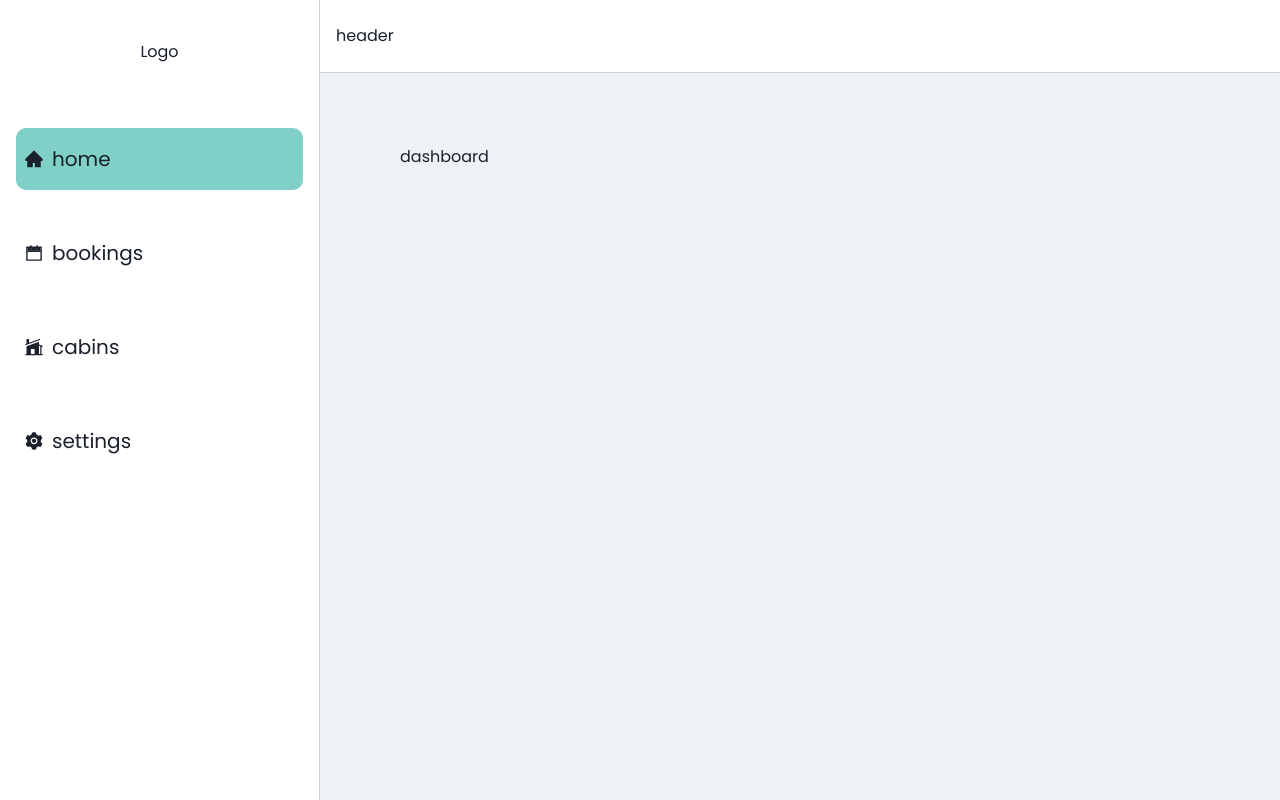
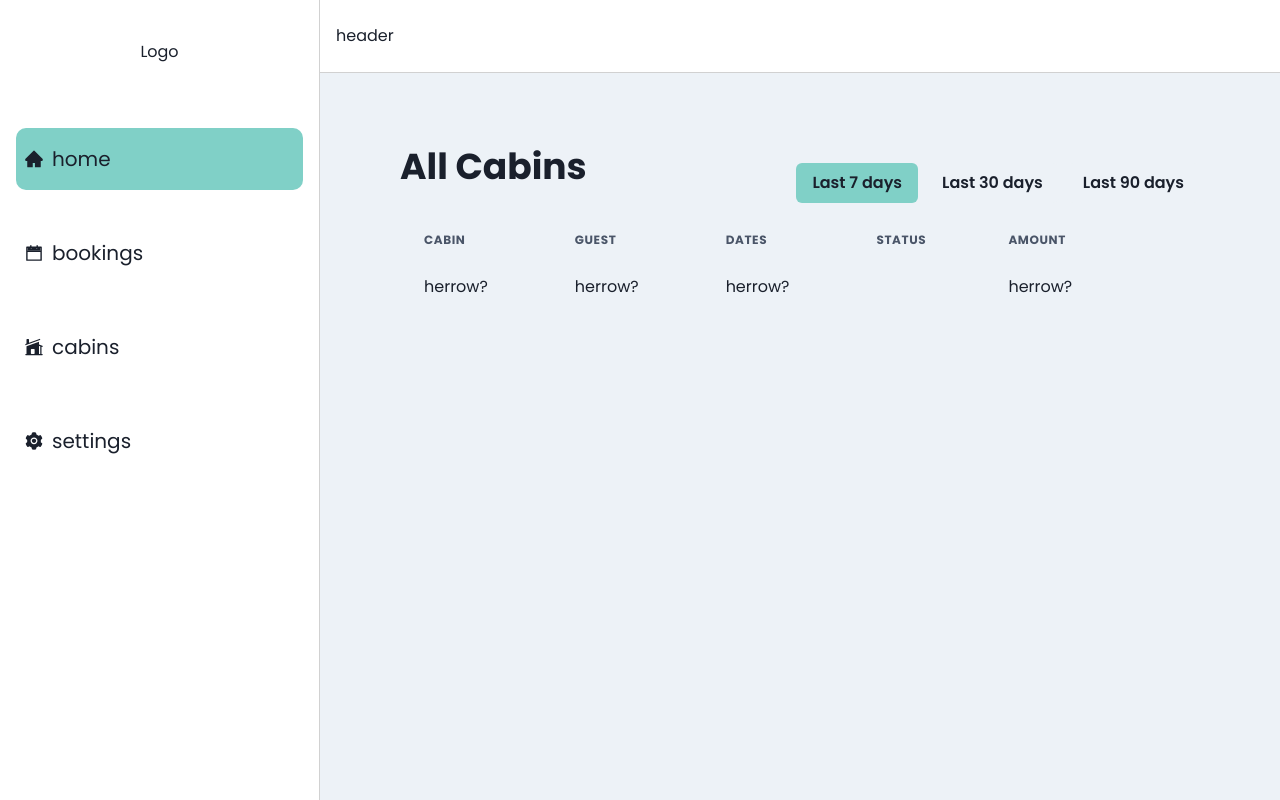
Before and after one commit to jasonLapina/Laps-RNR, a React (Vite) app: page / in a window 1280 px wide. Built offline with nearby package versions, Linux system fonts and the light colour scheme.

Commit message:
dashboard init

```diff
--- /dev/null
+++ b/src/features/Dashboard/DashboardTable.jsx
@@ -0,0 +1,39 @@
+import {
+  Table,
+  Thead,
+  Tbody,
+  Tr,
+  Th,
+  Td,
+  TableContainer,
+} from "@chakra-ui/react";
+function DashboardTable() {
+  return (
+    <TableContainer>
+      <Table variant='simple'>
+        <Thead>
+          <Tr>
+            <Th>Cabin</Th>
+            <Th>Guest</Th>
+            <Th>Dates</Th>
+            <Th>Status</Th>
+            <Th>Amount</Th>
+            <Th></Th>
+          </Tr>
+        </Thead>
+        <Tbody>
+          <Tr>
+            <Td>herrow?</Td>
+            <Td>herrow?</Td>
+            <Td>herrow?</Td>
+            <Td></Td>
+            <Td>herrow?</Td>
+            <Td></Td>
+          </Tr>
+        </Tbody>
+      </Table>
+    </TableContainer>
+  );
+}
+
+export default DashboardTable;
--- a/src/pages/Dashboard.jsx
+++ b/src/pages/Dashboard.jsx
@@ -1,6 +1,31 @@
-import { Box } from "@chakra-ui/react";
+import { Box, Button, HStack, Heading } from "@chakra-ui/react";
+import { useState } from "react";
+import DashboardTable from "../features/Dashboard/DashboardTable";
+const days = [7, 30, 90];
 function Dashboard() {
-  return <Box>dashboard</Box>;
+  const [day, setDay] = useState(7);
+  return (
+    <>
+      <HStack alignItems='center' justifyContent='space-between'>
+        <Heading mb='32px'>All Cabins</Heading>
+        <HStack gap='8px'>
+          {days.map((d) => (
+            <Button
+              bgColor={day === d ? "var(--secondary)" : ""}
+              _hover={{
+                bgColor: "var(--secondary)",
+              }}
+              key={d}
+            >
+              Last {d} days
+            </Button>
+          ))}
+        </HStack>
+      </HStack>
+
+      <DashboardTable />
+    </>
+  );
 }
 
 export default Dashboard;
```
